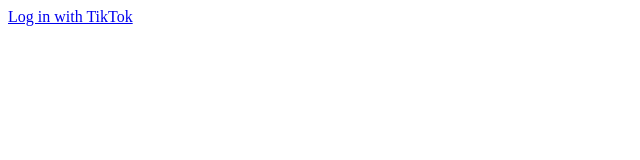
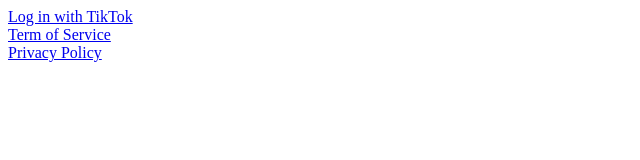
Before and after one commit to WCX1999320/Tommy_Test, a website: page public/index.html in a window 1280 px wide. Shown: the whole page, without its empty margins (0-640 px from the left). Drawn offline with Linux system fonts and the light colour scheme.

Commit message:
update app.js

```diff
--- a/public/index.html
+++ b/public/index.html
@@ -8,9 +8,7 @@
 </head>
 <body>
     <a id="login-div" href="/login" style="display: block;">Log in with TikTok</a>
-    <div id="success-div" style="display: none;">
-        <p>You have successfully logged in!</p>
-    </div>
-    <a id="logout-div" href="/logout" style="display: none;"> Log out </a>
+    <a id="login-div" href="/term-of-service" style="display: block;">Term of Service</a>
+    <a id="login-div" href="/privacy-policy" style="display: block;">Privacy Policy</a>
 </body>
 </html>
```
